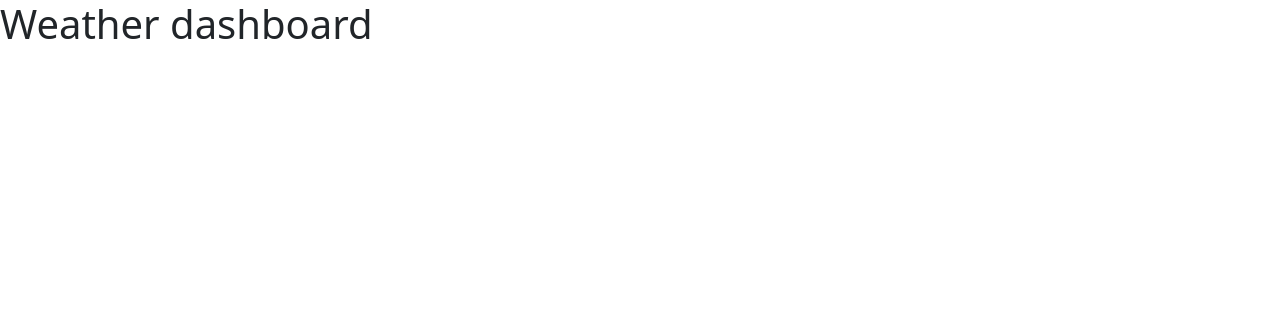
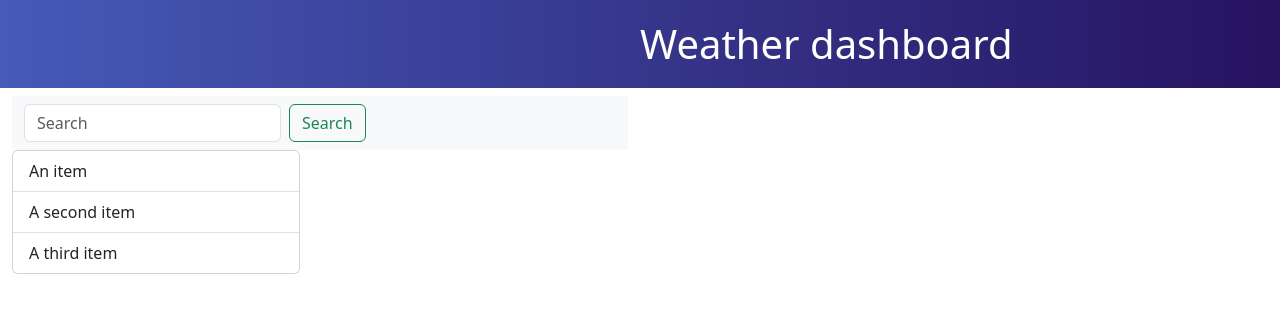
Before and after one commit to erickrenaud05/weather-dashboard, a plain HTML site: page index.html in a window 1280 px wide. Drawn offline with nearby package versions, Linux system fonts and the light colour scheme.

Commit message:
added bootstrap that resembles idea

```diff
--- a/assets/css/styles.css
+++ b/assets/css/styles.css
@@ -0,0 +1,7 @@
+header h1 {
+    background: linear-gradient(to right, #465AB8, #261360);
+    padding-left: 50%;
+    padding-top: 20px;
+    padding-bottom: 20px;
+    color: white;
+}
--- a/index.html
+++ b/index.html
@@ -11,14 +11,34 @@
     <header>
         <h1>Weather dashboard</h1>
     </header>
-    <aside>
+    <div class="container-fluid">
+        <div class="row">
+            <aside class="column col-6">
                 <!-- search bar -->
+                <nav class="navbar bg-body-tertiary">
+                    <div class="container-fluid">
+                      <form class="d-flex" role="search">
+                        <input class="form-control me-2" type="search" placeholder="Search" aria-label="Search">
+                        <button class="btn btn-outline-success" type="submit">Search</button>
+                      </form>
+                    </div>
+                  </nav>
                 <!-- search history -->
+                <div class="card" style="width: 18rem;">
+                    <ul class="list-group list-group-flush">
+                      <li class="list-group-item">An item</li>
+                      <li class="list-group-item">A second item</li>
+                      <li class="list-group-item">A third item</li>
+                    </ul>
+                  </div>
             </aside>
-    <main>
+            <main class="column col-6">
                 <!-- city info -->
                 <!-- 5 day forecast card -->
             </main>
+        </div>
+    </div>
+    <script src="https://code.jquery.com/ui/1.14.0-beta.1/jquery-ui.js" integrity="sha256-390Nb0oEUjfIhOVv5Kf7AT67XcmRlWvHElliqkERbnM=" crossorigin="anonymous"></script>
     <script src="https://code.jquery.com/jquery-3.7.1.js" integrity="sha256-eKhayi8LEQwp4NKxN+CfCh+3qOVUtJn3QNZ0TciWLP4=" crossorigin="anonymous"></script>
     <script src="assets/js/scripts.js"></script>
 </body>
```
Lines whose indentation alone changed are shown as unchanged.
